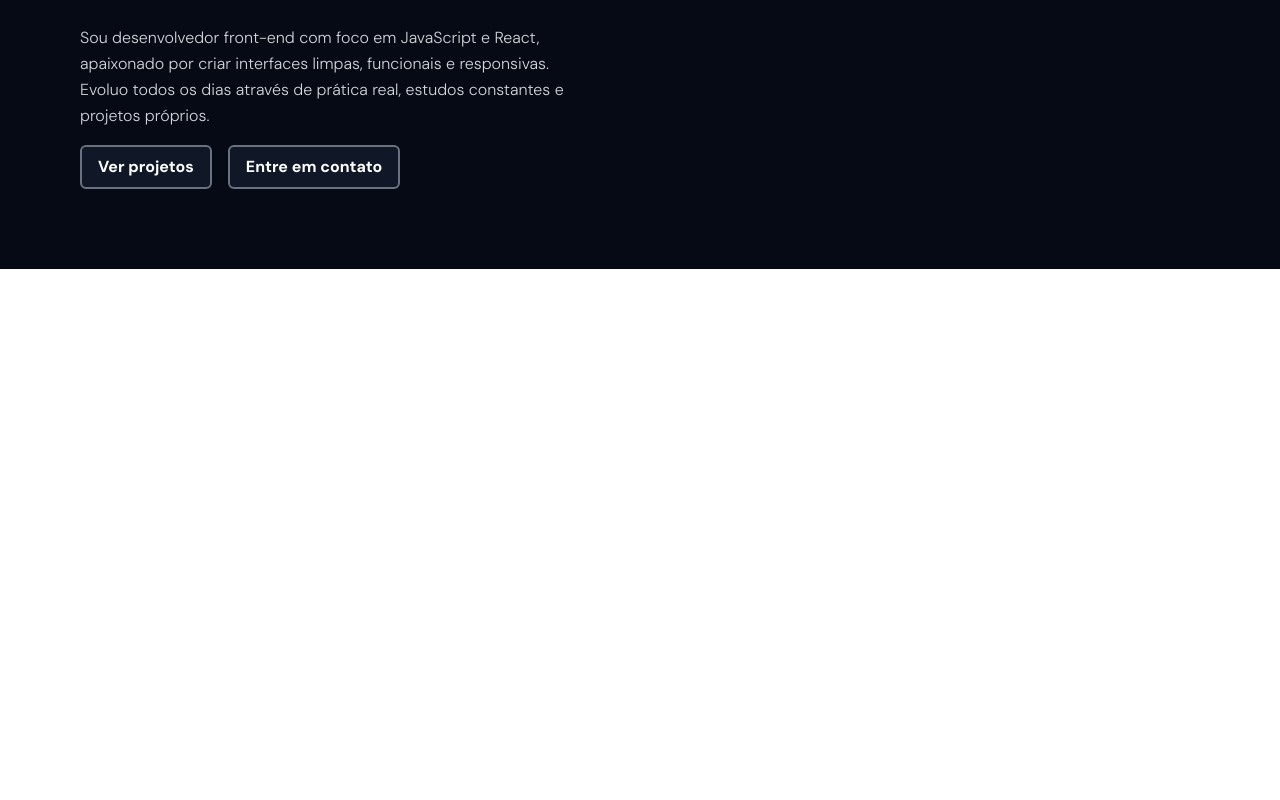
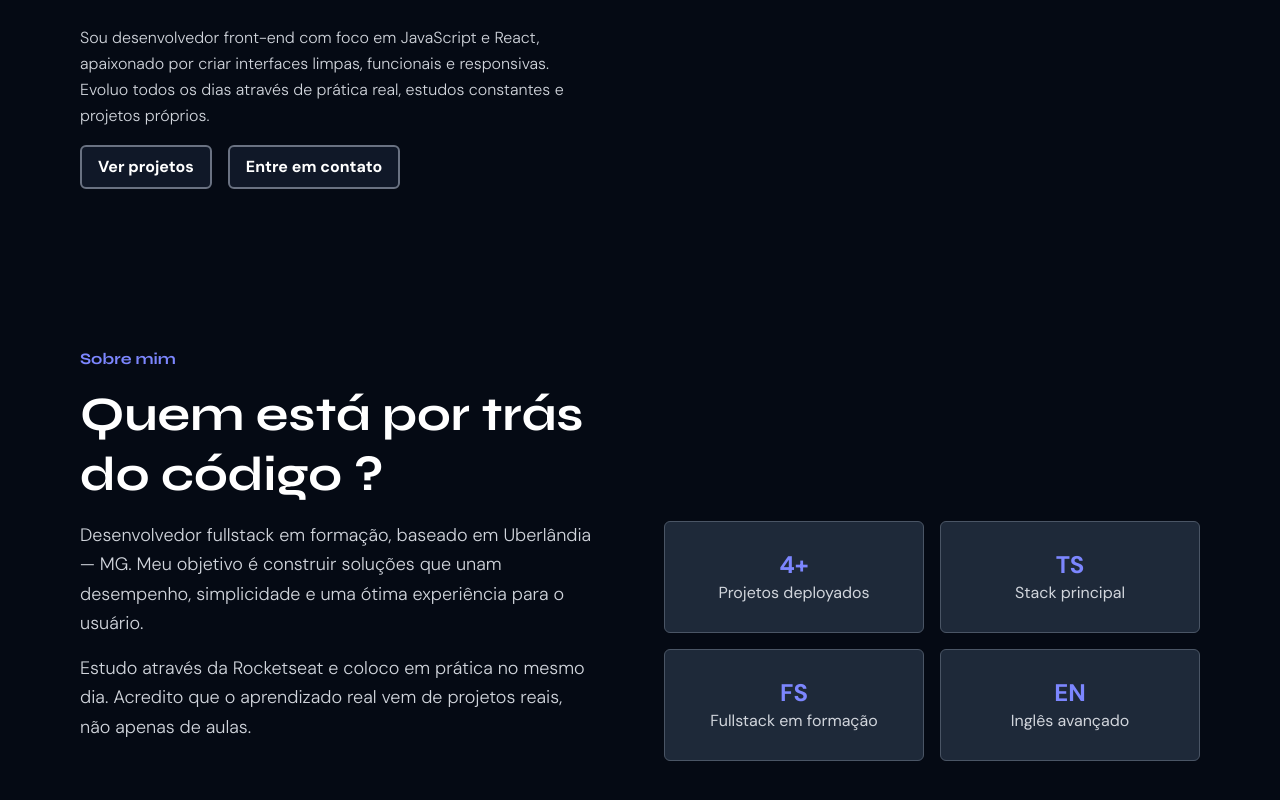
Before and after one commit to P3dr0PRR/portifa-16-03-26, a React (Vite) app: page / in a window 1280 px wide. Shown: the part 386-1186 px from the top of the page. Before the commit the page ends 800 px from the top, so only its background shows below. Built offline with nearby package versions, Linux system fonts and the light colour scheme; a web font is replaced by a local one.

Commit message:
feat: adiciona seção about

```diff
--- a/src/App.tsx
+++ b/src/App.tsx
@@ -1,7 +1,7 @@
 import { AppRoutes } from "./routes";
 function App() {
   return (
-    <main>
+    <main className="cursor-default">
       <AppRoutes />
     </main>
   );
--- /dev/null
+++ b/src/components/about/index.tsx
@@ -0,0 +1,39 @@
+import { ABOUT_STATS } from "../../constants/about";
+
+export function About() {
+  return (
+    <div className="flex flex-col justify-start gap-4 px-6 py-12 md:px-16 md:py-20">
+      <p className="font-bold font-['Syne'] text-indigo-400 max-w-xl leading-tight">
+        Sobre mim
+      </p>
+      <h2 className="text-3xl md:text-4xl lg:text-5xl font-bold font-['Syne'] text-white max-w-xl leading-tight">
+        Quem está por trás do código ?
+      </h2>
+      <div className="grid grid-cols-1 md:grid-cols-2 gap-8 lg:gap-12">
+        <div className="flex flex-col gap-4">
+          <p className="text-gray-300 max-w-lg font-['DM Sans'] font-light leading-relaxed text-base md:text-lg">
+            Desenvolvedor fullstack em formação, baseado em Uberlândia — MG. Meu
+            objetivo é construir soluções que unam desempenho, simplicidade e
+            uma ótima experiência para o usuário.
+          </p>
+          <p className="text-gray-300 max-w-lg font-['DM Sans'] font-light leading-relaxed text-base md:text-lg">
+            Estudo através da Rocketseat e coloco em prática no mesmo dia.
+            Acredito que o aprendizado real vem de projetos reais, não apenas de
+            aulas.
+          </p>
+        </div>
+        <div className="grid grid-cols-1 sm:grid-cols-2 gap-3 md:gap-4">
+          {ABOUT_STATS.map((item) => (
+            <div
+              key={item.label}
+              className="flex min-h-28 flex-col items-center justify-center bg-gray-800 border border-gray-600 p-4 md:p-5 text-white rounded-md text-center"
+            >
+              <p className="text-2xl font-bold text-indigo-400">{item.value}</p>
+              <p className="text-gray-300 text-sm md:text-base">{item.label}</p>
+            </div>
+          ))}
+        </div>
+      </div>
+    </div>
+  );
+}
--- /dev/null
+++ b/src/constants/about.ts
@@ -0,0 +1,6 @@
+export const ABOUT_STATS = [
+  { value: "4+", label: "Projetos deployados" },
+  { value: "TS", label: "Stack principal" },
+  { value: "FS", label: "Fullstack em formação" },
+  { value: "EN", label: "Inglês avançado" },
+];
--- a/src/pages/home/index.tsx
+++ b/src/pages/home/index.tsx
@@ -1,11 +1,13 @@
 import { Nav } from "../../components/nav";
 import { Hero } from "../../components/hero";
+import { About } from "../../components/about";
 export function Home() {
   return (
     <div>
       <Nav />
       <section className="px-4 pt-4 flex flex-col bg-[#050a14]">
         <Hero />
+        <About />
       </section>
     </div>
   );
```
Also changed, not shown: 1 other file (tests, documents, lock files or other folders).
